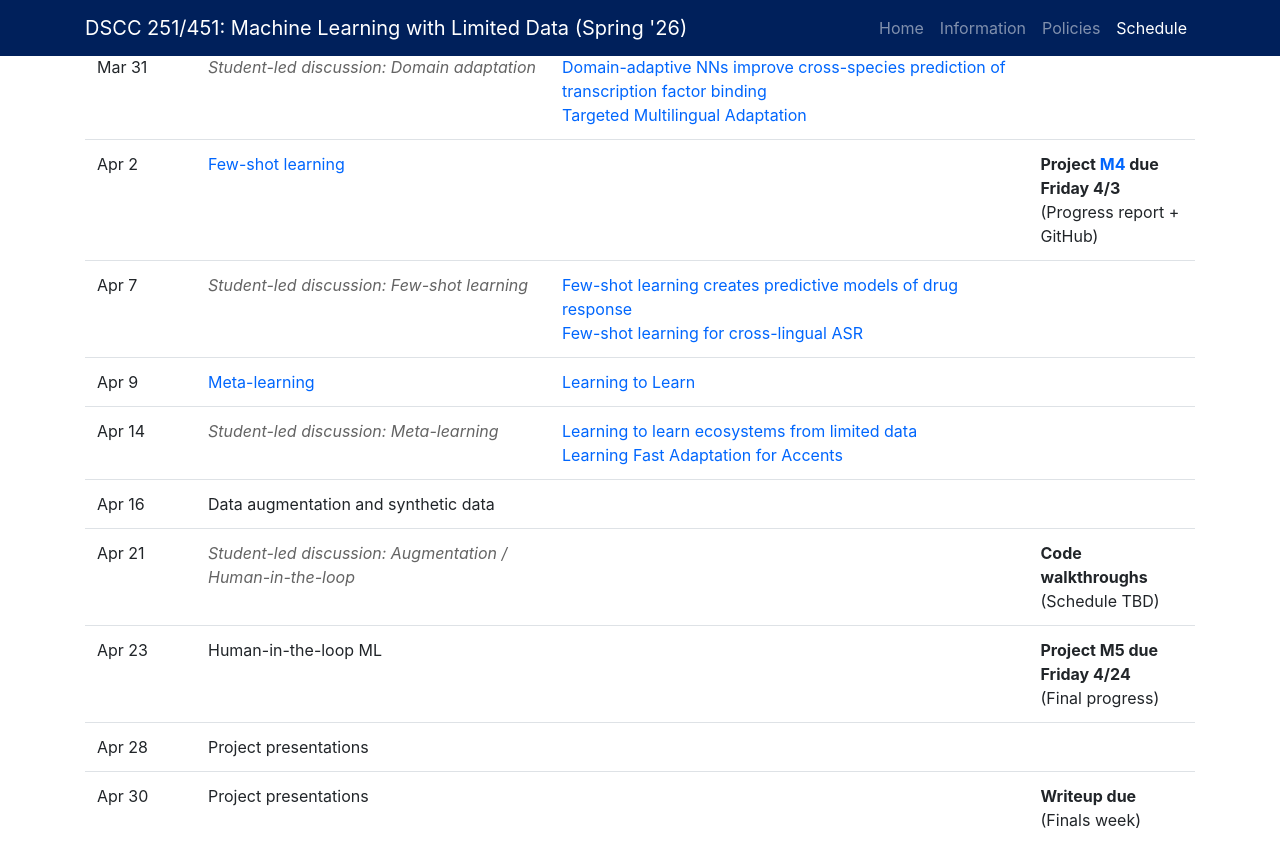
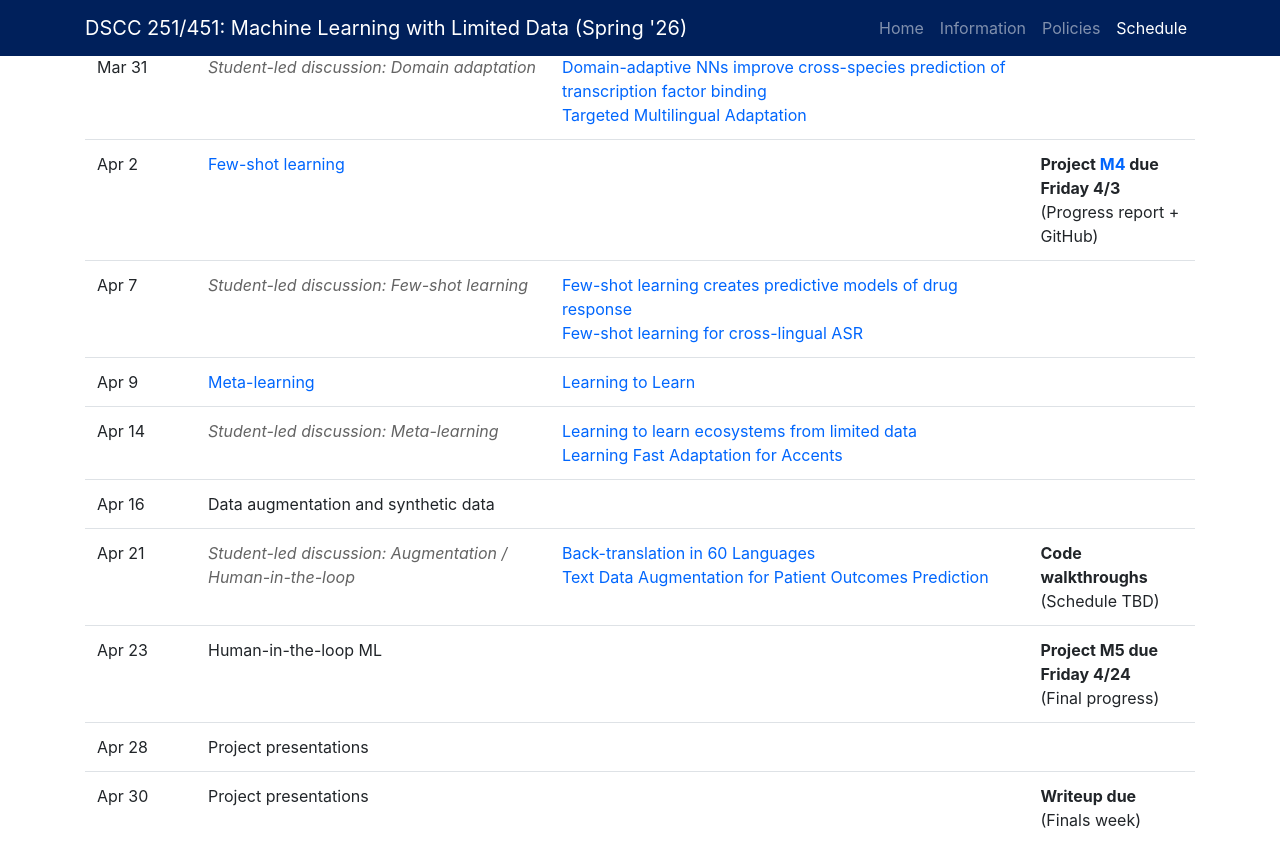
Before and after one commit to cmdowney88/cmdowney88.github.io, a Jekyll site: the page teaching/dscc251/spring26/index.html, which Jekyll copies as it is, in a window 1280 px wide and 900 px high, scrolled down 5019 px. Shown: the top 867 px of the window. Built offline with Jekyll 4.4.1, drawn with Linux system fonts in a browser that asks for light colours.

Commit message:
dscc251: add synthetic data readings

```diff
--- a/teaching/dscc251/spring26/index.html
+++ b/teaching/dscc251/spring26/index.html
@@ -557,7 +557,10 @@
 							<tr>
 								<td>Apr 21</td>
 								<td><em>Student-led discussion: Augmentation / Human-in-the-loop</em></td>
-								<td></td>
+								<td>
+									<a href="https://aclanthology.org/2023.findings-acl.518.pdf" target="_blank">Back-translation in 60 Languages</a>
+									<br><a href="https://arxiv.org/pdf/2211.06778" target="_blank">Text Data Augmentation for Patient Outcomes Prediction</a>
+								</td>
 								<td>
 									<strong>Code walkthroughs</strong>
 									<br>(Schedule TBD)
```
